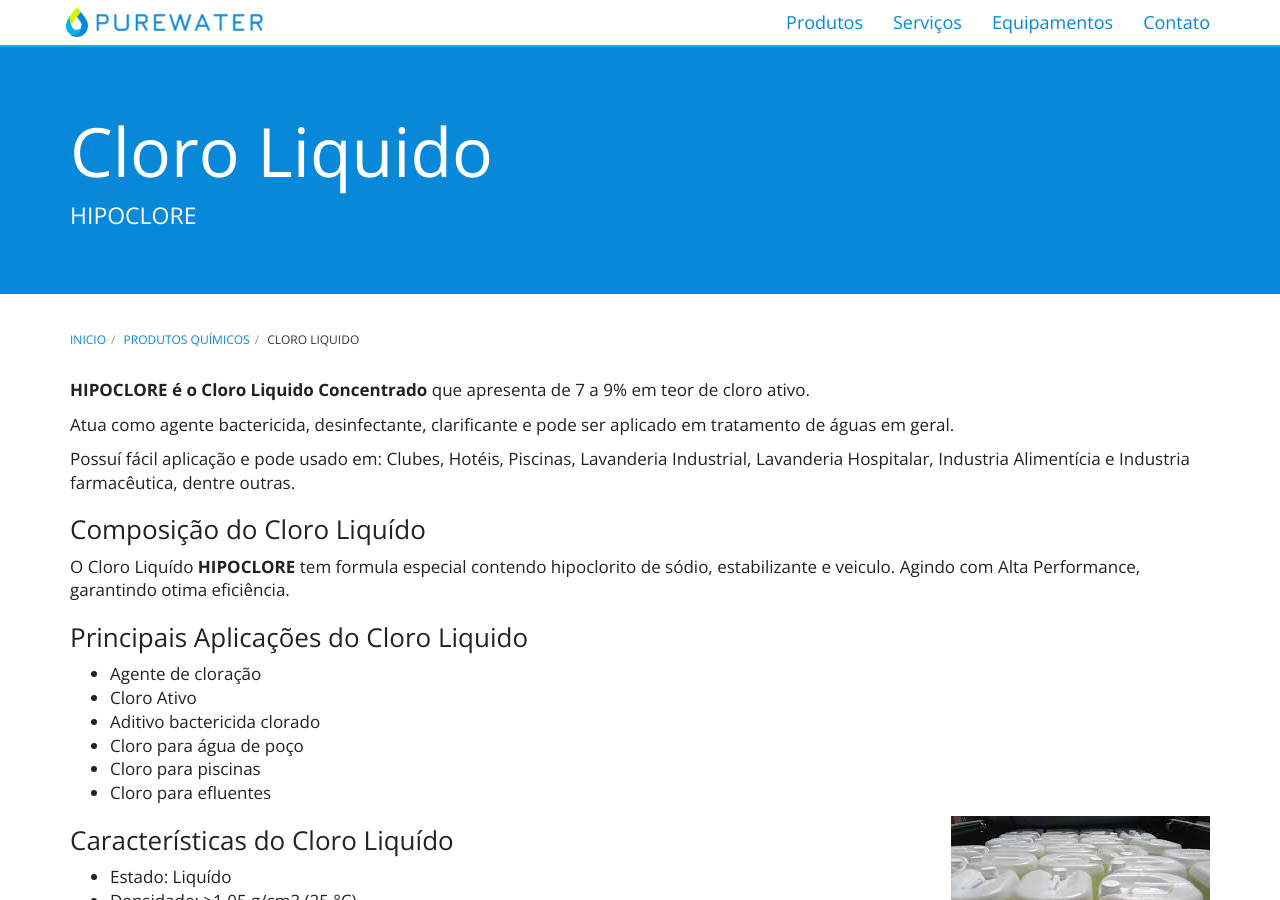
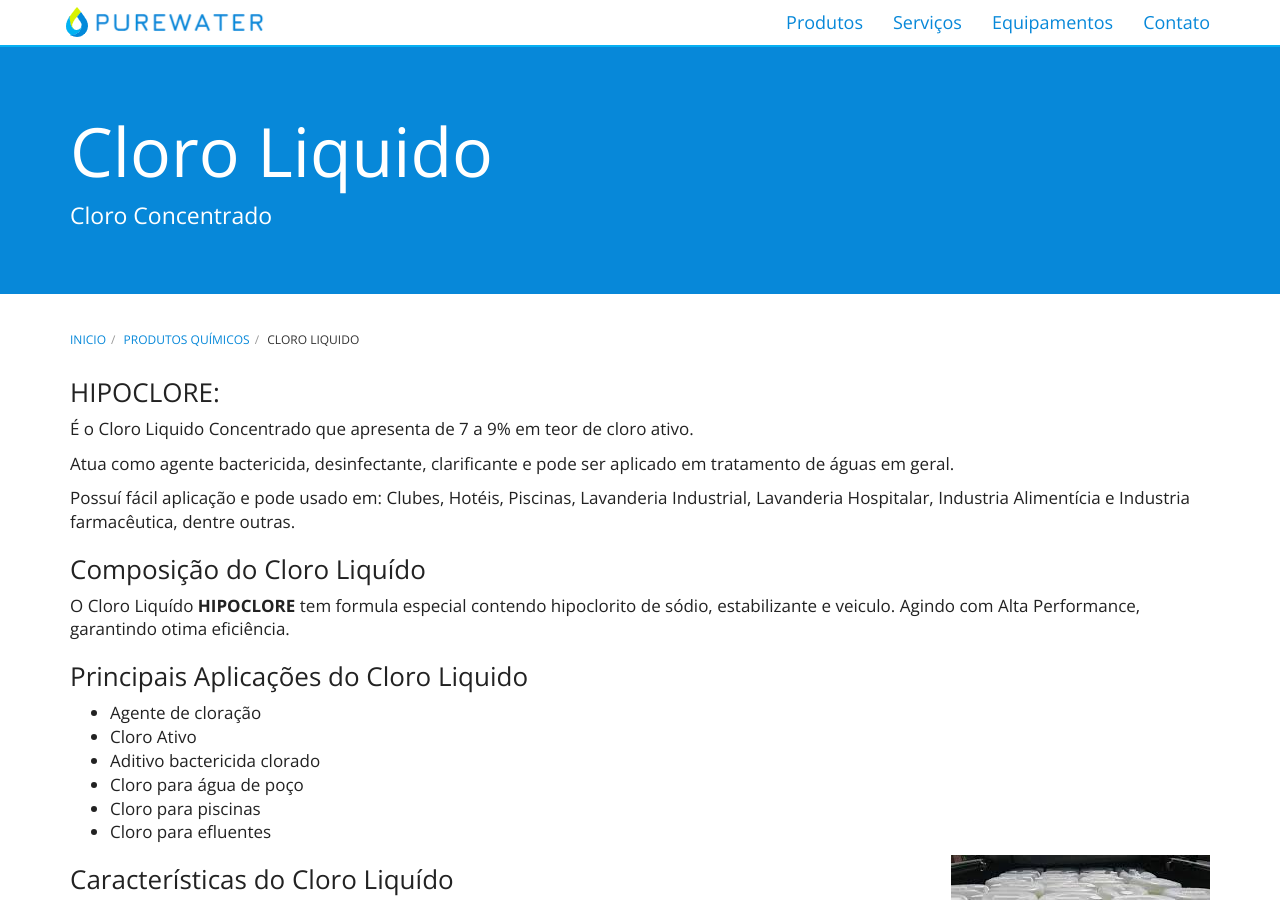
Before and after one commit to purewaterefluentes/purewaterefluentes.github.io, a Jekyll site: the page built from produtos/cloro-liquido.md, in a window 1280 px wide and 900 px high. Built offline with Jekyll 4.4.1, drawn with Linux system fonts in a browser that asks for light colours; nearby versions of some CDN libraries; library files that are not in the unit come from our copies.

Commit message:
Update cloro-liquido.md

```diff
--- a/produtos/cloro-liquido.md
+++ b/produtos/cloro-liquido.md
@@ -2,10 +2,11 @@
 layout: contato
 pageTitle: CLORO LIQUIDO |CLORO CONCENTRADO |PUREWATER EFLUENTES
 title: Cloro Liquido
-subtitle: HIPOCLORE
+subtitle: Cloro Concentrado
 ---
 
-**HIPOCLORE é o Cloro Liquido Concentrado** que apresenta de 7 a 9% em teor de cloro ativo.
+### HIPOCLORE:
+É o Cloro Liquido Concentrado que apresenta de 7 a 9% em teor de cloro ativo.
 
 Atua como agente bactericida, desinfectante,  clarificante e pode ser aplicado em tratamento de águas em geral.
 
```
